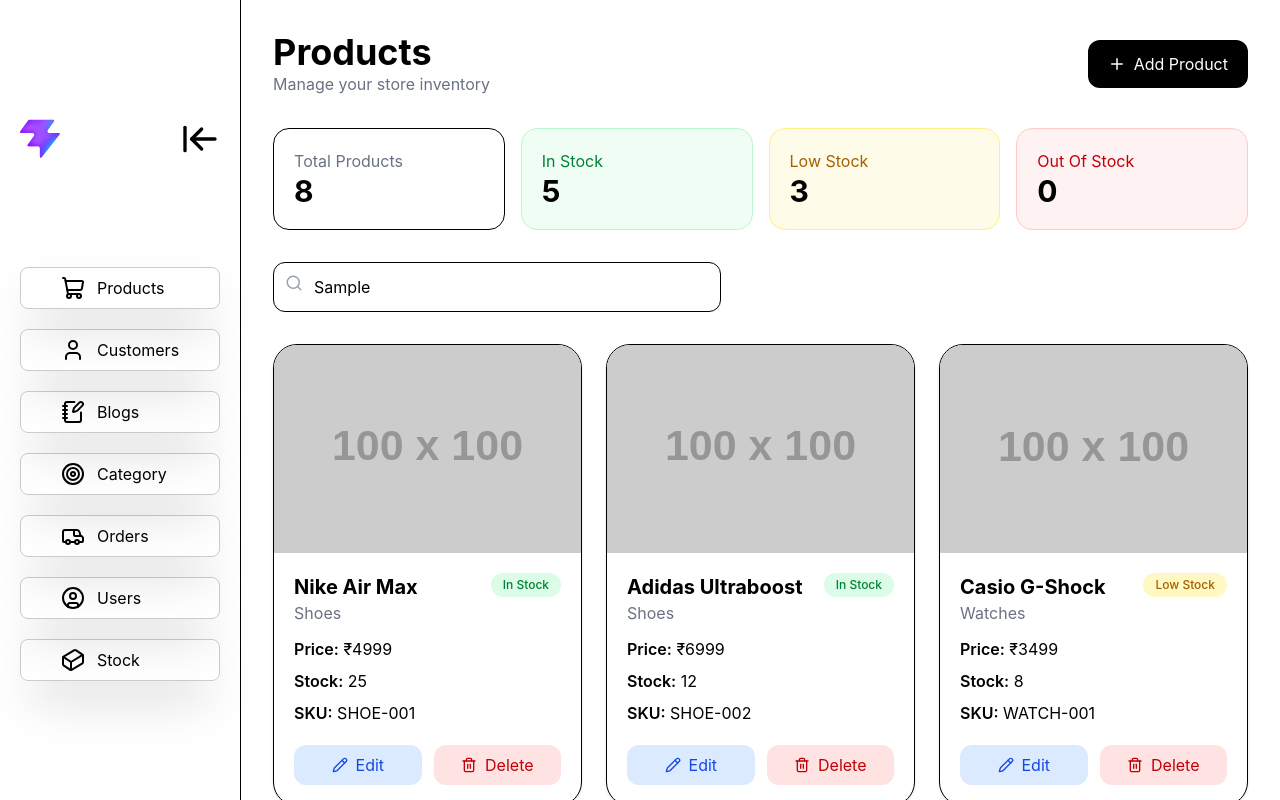
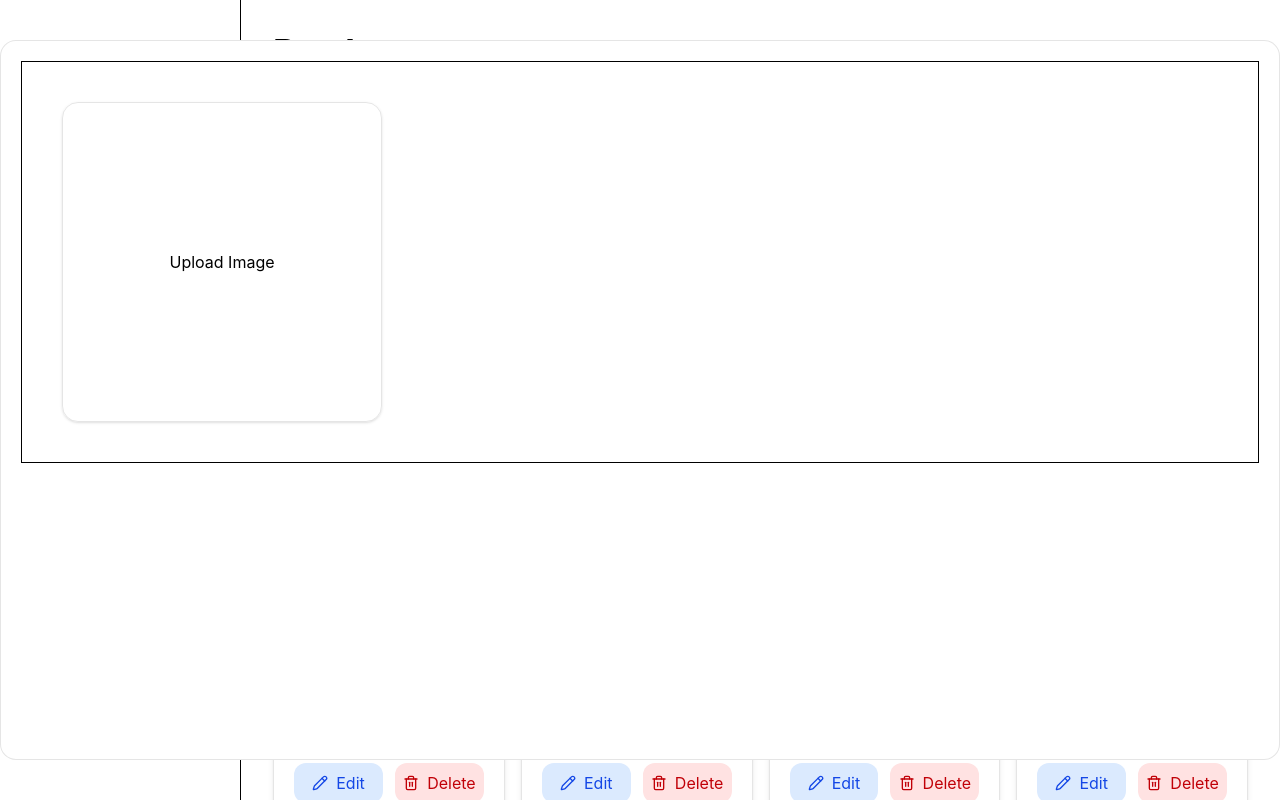
Before and after one commit to Kiwi-Basu/Edash, a React (Vite) app: page / in a window 1280 px wide. Both pictures are taken after typing "Sample" into the empty fields and a click on the button "Add Product". Shown: the top 800 px of the page. Built offline with nearby package versions, Linux system fonts and the light colour scheme.

Commit message:
feat: add product only image done , cards change , sidebar sticky

```diff
--- a/src/components/Sidebar.jsx
+++ b/src/components/Sidebar.jsx
@@ -16,7 +16,7 @@ const Sidebar = () => {
   return (
     <>
       <section id="sidebar">
-        <div className="border-r  w-max min-h-screen flex flex-col justify-evenly p-5 gap-2">
+        <div className="border-r sticky top-0  w-max min-h-screen flex flex-col justify-evenly p-5 gap-2">
           <div className='flex items-center justify-between w-full'>
             <img src="./favicon.svg" alt="logo" className='h-10 w-10 ' />
             {collapse ? <ArrowRightToLine className='h-10 w-10 ' onClick={() => {setCollapse(!collapse)}} /> : <ArrowLeftToLine className='h-10 w-10 ' onClick={() => {setCollapse(!collapse)}} /> }
--- a/src/data/productData.json
+++ b/src/data/productData.json
@@ -6,7 +6,8 @@
   "price": 4999,
   "stock": 25,
   "sku": "SHOE-001",
-  "image": "https://placehold.co/100x100"
+  "image": "https://placehold.co/100x100",
+  "description": "Lightweight running shoes with responsive cushioning and breathable mesh for all-day comfort."
   },
   {
   "id": 2,
@@ -15,7 +16,8 @@
   "price": 6999,
   "stock": 12,
   "sku": "SHOE-002",
-  "image": "https://placehold.co/100x100"
+  "image": "https://placehold.co/100x100",
+  "description": "Premium performance shoes featuring energy-return technology and a modern athletic design."
   },
   {
   "id": 3,
@@ -24,7 +26,8 @@
   "price": 3499,
   "stock": 8,
   "sku": "WATCH-001",
-  "image": "https://placehold.co/100x100"
+  "image": "https://placehold.co/100x100",
+  "description": "Shock-resistant digital watch built for durability, outdoor adventures, and everyday wear."
   },
   {
   "id": 4,
@@ -33,7 +36,8 @@
   "price": 24999,
   "stock": 15,
   "sku": "ELEC-001",
-  "image": "https://placehold.co/100x100"
+  "image": "https://placehold.co/100x100",
+  "description": "Wireless earbuds with active noise cancellation, immersive sound, and seamless device connectivity."
   },
   {
   "id": 5,
@@ -42,7 +46,8 @@
   "price": 8999,
   "stock": 20,
   "sku": "ELEC-002",
-  "image": "https://placehold.co/100x100"
+  "image": "https://placehold.co/100x100",
+  "description": "Compact wireless earbuds delivering rich audio quality and long-lasting battery performance."
   },
   {
   "id": 6,
@@ -51,7 +56,8 @@
   "price": 3999,
   "stock": 5,
   "sku": "SHOE-003",
-  "image": "https://placehold.co/100x100"
+  "image": "https://placehold.co/100x100",
+  "description": "Comfortable running shoes designed with lightweight materials and enhanced grip technology."
   },
   {
   "id": 7,
@@ -60,7 +66,8 @@
   "price": 12999,
   "stock": 7,
   "sku": "WATCH-002",
-  "image": "https://placehold.co/100x100"
+  "image": "https://placehold.co/100x100",
+  "description": "Smartwatch featuring fitness tracking, notifications, and a sleek premium design."
   },
   {
   "id": 8,
@@ -69,6 +76,7 @@
   "price": 7999,
   "stock": 18,
   "sku": "ACC-001",
-  "image": "https://placehold.co/100x100"
+  "image": "https://placehold.co/100x100",
+  "description": "Advanced wireless productivity mouse with ergonomic comfort and precision scrolling."
   }
   ]
--- a/src/pages/Products.jsx
+++ b/src/pages/Products.jsx
@@ -7,7 +7,16 @@ const Products = () => {
   const [editOpen,setEditOpen] = useState(null)
   const [deleteProduct,setDeleteProduct] = useState(null)
   const [confirmDelete,setConfirmDelete] = useState(null)
+  const [addProduct,setAddProduct] = useState(null)
+  const [preview, setPreview] = useState(null);
 
+  const handleImageChange = (e) => {
+    const file = e.target.files[0];
+
+    if (file) {
+      setPreview(URL.createObjectURL(file));
+    }
+  };
   return (
   <section className="p-8">
 
@@ -17,10 +26,7 @@ const Products = () => {
         <p className="text-gray-500">Manage your store inventory</p>
       </div>
 
-      <button className="flex items-center gap-2 bg-black text-white px-5 py-3 rounded-xl hover:bg-black/90 transition-all">
-        <Plus size={18} />
-        Add Product
-      </button>
+      <button onClick={() => {setAddProduct(true)}} className="flex items-center gap-2 bg-black text-white px-5 py-3 rounded-xl hover:bg-black/90 transition-all"><Plus size={18} />Add Product</button>
     </div>
     <div className="grid grid-cols-4 gap-4 mb-8">
       <div className="bg-white rounded-2xl border p-5">
@@ -50,95 +56,53 @@ const Products = () => {
       </div>
     </div>
 
-    <div className="grid grid-cols-3 gap-6">
+    <div className="grid grid-cols-4 gap-4">
       {productsData.map((product) => (
-        <div key={product.id} className="bg-white rounded-3xl border overflow-hidden shadow-sm hover:shadow-xl hover:-translate-y-1 transition-all">
-          <img src={product.image} alt={product.name}
-            className="w-full h-52 object-cover "/>
-
-          <div className="p-5">
-            <div className="flex justify-between items-start mb-3">
+        <div key={product.id} className="relative bg-white  rounded-xl border border-black/10 overflow-hidden shadow-md hover:shadow-xl hover:-translate-y-1 transition-all">
+          <img src={product.image} alt={product.name} className="w-full h-52 object-cover  "/>
+          <div className="px-5 py-2 rounded-t-2xl flex flex-col flex-1 justify-evenly gap-2">
+            <div className="flex justify-between items-start ">
               <div>
                 <h3 className="text-xl font-bold">{product.name}</h3>
-                <p className="text-gray-500">{product.category}</p>
+                <div className="flex gap-2 my-1">
+                  <p className="text-gray-500 border w-fit text-sm font-mono px-2 rounded-md">{product.category}</p>
+                  <p className="text-gray-500 border w-fit text-sm font-mono px-2 rounded-md">{product.stock}</p>
+                </div>
               </div>
-              <span className={`px-3 py-1 rounded-full text-xs font-medium ${product.stock > 10 ? "bg-green-100 text-green-700" : product.stock > 0 ? "bg-yellow-100 text-yellow-700" : "bg-red-100 text-red-700"}`}>{product.stock > 10 ? "In Stock" : product.stock > 0 ? "Low Stock" : "Out Of Stock"}</span>
+              <span className={`absolute top-4  right-4  px-3 py-1 rounded-full text-xs font-medium ${product.stock > 10 ? "bg-green-100 text-green-700" : product.stock > 0 ? "bg-yellow-100 text-yellow-700" : "bg-red-100 text-red-700"}`}>{product.stock > 10 ? "In Stock" : product.stock > 0 ? "Low Stock" : "Out Of Stock"}</span>
             </div>
-            <div className="space-y-2 mb-5">
+            <p className="text-justify text-gray-500 text-sm leading-6 line-clamp-4">
+              {product.description}
+            </p>
+            <div className="space-y-2 ">
               <p><span className="font-semibold">Price:</span>{" "}₹{product.price}</p>
-              <p><span className="font-semibold">Stock:</span>{" "}{product.stock}</p>
-              <p><span className="font-semibold">SKU:</span>{" "}{product.sku}</p>
             </div>
             <div className="flex gap-3">
               <button className="flex-1 flex items-center justify-center gap-2 bg-blue-100 text-blue-700 py-2 rounded-xl cursor-pointer hover:scale-105 transition-all duration-300" onClick={() => {setSelectedProduct(product);setEditOpen(true)}}><Pencil size={16} />Edit</button>
               <button className="flex-1 flex items-center justify-center gap-2 bg-red-100 text-red-700 py-2 rounded-xl cursor-pointer hover:scale-105 transition-all duration-300" onClick={() => {setSelectedProduct(product);setDeleteProduct(true)}}><Trash2 size={16} />Delete</button>
             </div>
-
           </div>
-
         </div>
       ))}
 
     </div>
+
     {editOpen && (
       <div className="fixed inset-0 bg-black/30 flex items-center justify-center z-50">
-
         <div className="w-[600px] bg-white rounded-2xl shadow-2xl p-6">
-
           <div className="flex justify-between items-center mb-5">
-            <h2 className="text-2xl font-bold">
-              Edit Product
-            </h2>
-
-            <button
-              onClick={() => setEditOpen(false)}
-              className="text-xl"
-            >
-              ✕
-            </button>
+            <h2 className="text-2xl font-bold">Edit Product</h2>
+            <button onClick={() => setEditOpen(false)} className="text-xl">✕</button>
           </div>
-
           <div className="space-y-4">
-
             <input type="file" name="" id="" />
-
-            <input
-              type="text"
-              placeholder="Product Name"
-              defaultValue={selectedProduct.name}
-              className="w-full border rounded-xl p-3"
-            />
-
-            <input
-              type="number"
-              placeholder="Price"
-              defaultValue={selectedProduct.price}
-              className="w-full border rounded-xl p-3"
-            />
-
-            <input
-              type="number"
-              placeholder="Stock"
-              defaultValue={selectedProduct.stock}
-              className="w-full border rounded-xl p-3"
-            />
-
-            <button
-              className="
-                w-full
-                bg-black
-                text-white
-                py-3
-                rounded-xl
-              "
-            >
-              Save Changes
-            </button>
-
+            <input type="text" placeholder="Product Name" defaultValue={selectedProduct.name} className="w-full border rounded-xl p-3"/>
+            <input type="number" placeholder="Price" defaultValue={selectedProduct.price}
+              className="w-full border rounded-xl p-3"/>
+            <input type="number" placeholder="Stock" defaultValue={selectedProduct.stock} className="w-full border rounded-xl p-3" />
+            <button className="w-full bg-black text-white py-3 rounded-xl ">Save Changes</button>
           </div>
-
         </div>
-
       </div>
     )}
     {deleteProduct && (
@@ -188,6 +152,22 @@ const Products = () => {
       </div>
     </div>
     )}
+    { addProduct && (
+      <div className="fixed inset-0  flex items-center justify-center z-50">
+        <div className="w-7xl h-[90%] bg-white border rounded-2xl border-black/10">
+          <div className="border flex m-5 p-10">
+            <label className="cursor-pointer">
+              { preview ? (
+                <img src={preview} alt="Preview" className="h-80 w-80 object-cover rounded-2xl border shadow"/>
+              ) : (
+                <div className="h-80 w-80 rounded-2xl border border-black/10 hover:bg-[#b6b6b643] transition-all duration-300 shadow flex items-center justify-center">Upload Image</div>
+              )}
+              <input type="file" accept="image/*" onChange={handleImageChange} className="hidden"/>
+            </label>
+          </div>
+        </div>
+      </div>
+    )}
 </section>
 
 
```
